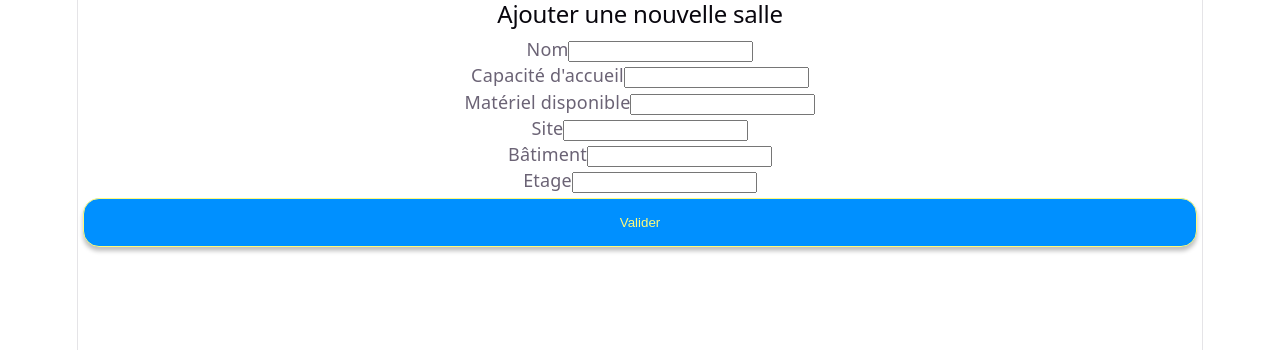
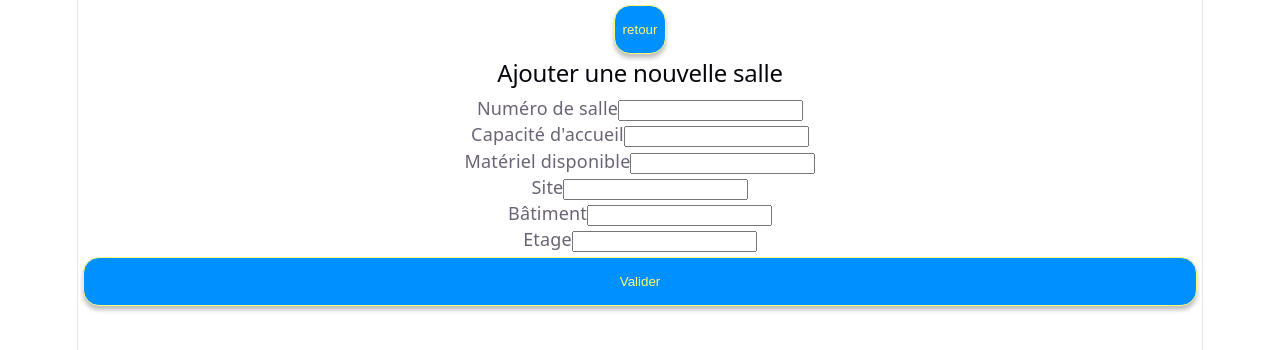
Before and after one commit to porte-christophe/la-bonne-salle-au-bon-moment, a React (Vite) app: page /creerSalle in a window 1280 px wide. Shown: the top 350 px of the page. Built offline with nearby package versions, Linux system fonts and the light colour scheme.

Commit message:
feat: :art: add return button into new room form to go back on dashboard admin

```diff
--- a/src/pages/creerSalle.tsx
+++ b/src/pages/creerSalle.tsx
@@ -1,9 +1,11 @@
 //----------- Imports -----------
 import { useForm } from 'react-hook-form';
+import { useNavigate } from 'react-router';
 import { z } from 'zod';
 import { zodResolver } from '@hookform/resolvers/zod';
 import { createSalle } from '../services/salle.service';
 import './creerSalle.css';
+import Button from '../components/button';
 
 
 //----------- Logic -----------
@@ -20,6 +22,10 @@ type CreerSalleFormData = z.infer<typeof creerSalleSchema>;
 
 // Component render
 function CreerSalle() {
+    // Navigation
+    const navigate = useNavigate();
+
+    // Zod
     const { register, handleSubmit, formState: { errors }, reset } = useForm<CreerSalleFormData>({
         resolver: zodResolver(creerSalleSchema),
     });
@@ -34,11 +40,19 @@ function CreerSalle() {
     }
 
     return (
+        <>
+
+            <header>
+                <div>
+                <Button description="retour" onClick={() => navigate('/DashboardAdmin')} />
+                </div>
+            </header>
+            <main>
                 <div className='container'>
                     <h2>Ajouter une nouvelle salle</h2>
                     <form onSubmit={handleSubmit(onSubmit)}>
                         <div>
-                    <label>Nom</label>
+                            <label>Numéro de salle</label>
                             <input type="text" {...register("label")} />
                             {errors.label && <p>{errors.label.message}</p>}
                         </div>
@@ -75,6 +89,9 @@ function CreerSalle() {
                         <button type="submit">Valider</button>
                     </form>
                 </div>
+            </main>
+
+        </>
     );
 }
 
```
Lines whose indentation alone changed are shown as unchanged.
